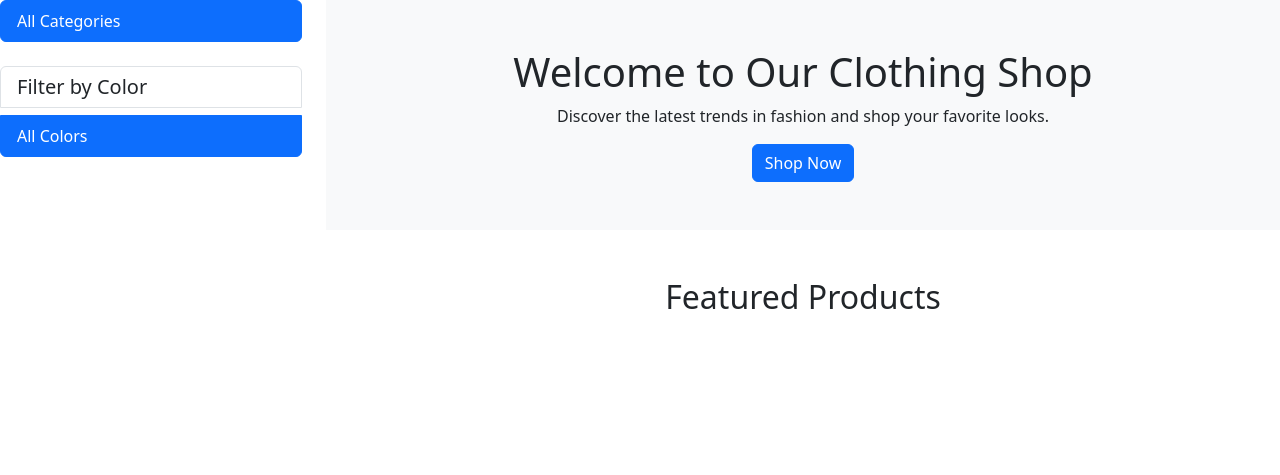
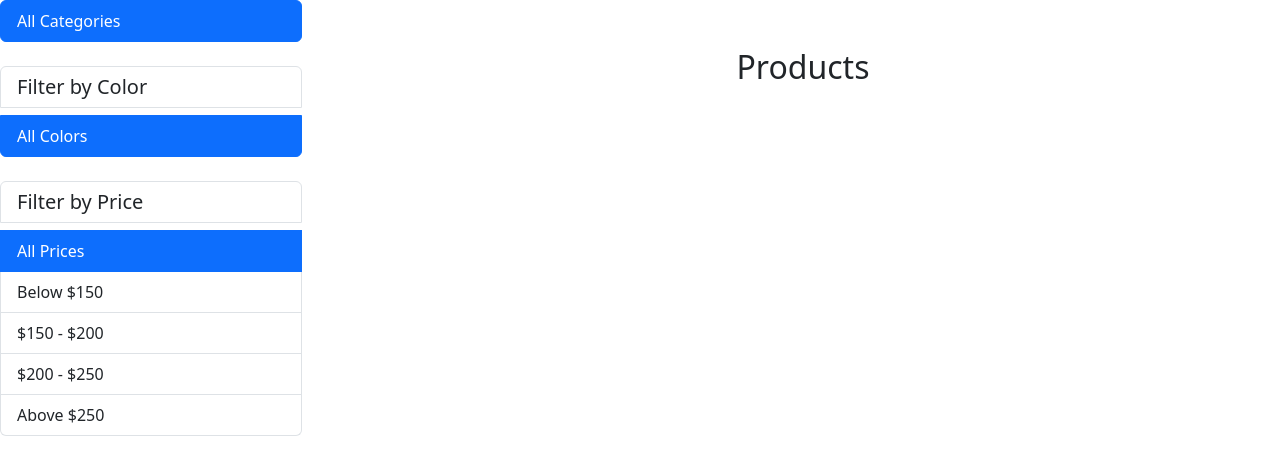
Before and after one commit to NIwanska/WebApp, a Flask app: page / in a window 1280 px wide. Shown: the part 56-531 px from the top of the page. Run offline with Flask 3, Linux system fonts and the light colour scheme; data that the repository does not hold is empty.

Commit message:
filter by price

```diff
--- a/app/templates/main/main.html
+++ b/app/templates/main/main.html
@@ -3,20 +3,20 @@
 
 {% block content %}
 <div class="row">
-    <!-- Categories Sidebar -->
+    <!-- Sidebar -->
     <div class="col-md-3">
         <div class="list-group">
-            <a href="{{ url_for('main.home') }}"
+            <a href="{{ url_for('main.home', color=color_filter, min_price=min_price, max_price=max_price) }}"
                 class="list-group-item list-group-item-action {% if not category_name and not subcategory_id %}active{% endif %}">All
                 Categories</a>
             {% for category in categories|groupby('category_name') %}
             <div>
-                <a href="{{ url_for('main.home', category_name=category.grouper, color=color_filter) }}"
+                <a href="{{ url_for('main.home', category_name=category.grouper, color=color_filter, min_price=min_price, max_price=max_price) }}"
                     class="list-group-item list-group-item-action {% if category_name == category.grouper %}active{% endif %}">
                     {{ category.grouper }}
                 </a>
                 {% for subcategory in category.list %}
-                <a href="{{ url_for('main.home', subcategory_id=subcategory.id, color=color_filter) }}"
+                <a href="{{ url_for('main.home', category_name=category.grouper, subcategory_id=subcategory.id, color=color_filter, min_price=min_price, max_price=max_price) }}"
                     class="list-group-item list-group-item-action ms-3 {% if subcategory_id == subcategory.id %}active{% endif %}">
                     {{ subcategory.subcategory_name }}
                 </a>
@@ -28,45 +28,54 @@
         <!-- Color Filter -->
         <div class="list-group mt-4">
             <h5 class="list-group-item">Filter by Color</h5>
-            <a href="{{ url_for('main.home', category_name=category_name, subcategory_id=subcategory_id) }}"
+            <a href="{{ url_for('main.home', category_name=category_name, subcategory_id=subcategory_id, min_price=min_price, max_price=max_price) }}"
                 class="list-group-item list-group-item-action {% if not color_filter %}active{% endif %}">All Colors</a>
             {% for color in colors %}
-            <a href="{{ url_for('main.home', category_name=category_name, subcategory_id=subcategory_id, color=color) }}"
+            <a href="{{ url_for('main.home', category_name=category_name, subcategory_id=subcategory_id, color=color, min_price=min_price, max_price=max_price) }}"
                 class="list-group-item list-group-item-action {% if color_filter == color %}active{% endif %}">
                 {{ color }}
             </a>
             {% endfor %}
         </div>
+
+        <!-- Price Filter -->
+        <div class="list-group mt-4">
+            <h5 class="list-group-item">Filter by Price</h5>
+            <a href="{{ url_for('main.home', category_name=category_name, subcategory_id=subcategory_id, color=color_filter) }}"
+                class="list-group-item list-group-item-action {% if not min_price and not max_price %}active{% endif %}">All
+                Prices</a>
+            <a href="{{ url_for('main.home', category_name=category_name, subcategory_id=subcategory_id, color=color_filter, min_price=0, max_price=150) }}"
+                class="list-group-item list-group-item-action {% if min_price == 0 and max_price == 150 %}active{% endif %}">Below
+                $150</a>
+            <a href="{{ url_for('main.home', category_name=category_name, subcategory_id=subcategory_id, color=color_filter, min_price=150, max_price=200) }}"
+                class="list-group-item list-group-item-action {% if min_price == 150 and max_price == 200 %}active{% endif %}">$150
+                - $200</a>
+            <a href="{{ url_for('main.home', category_name=category_name, subcategory_id=subcategory_id, color=color_filter, min_price=200, max_price=250) }}"
+                class="list-group-item list-group-item-action {% if min_price == 200 and max_price == 250 %}active{% endif %}">$200
+                - $250</a>
+            <a href="{{ url_for('main.home', category_name=category_name, subcategory_id=subcategory_id, color=color_filter, min_price=250) }}"
+                class="list-group-item list-group-item-action {% if min_price == 250 %}active{% endif %}">Above $250</a>
+        </div>
     </div>
 
+    <!-- Products Section -->
     <div class="col-md-9">
-        <!-- Hero Section -->
-        <section class="bg-light p-5">
-            <div class="container text-center">
-                <h1>Welcome to Our Clothing Shop</h1>
-                <p>Discover the latest trends in fashion and shop your favorite looks.</p>
-                <a href="#" class="btn btn-primary">Shop Now</a>
-            </div>
-        </section>
-
-        <!-- Featured Products -->
         <section class="container my-5">
-            <h2 class="text-center mb-4">Featured Products</h2>
+            <h2 class="text-center mb-4">Products</h2>
             <div class="row">
                 {% for product in products %}
                 <div class="col-md-4">
-                    <div class="card">
+                    <div class="card mb-4">
                         <img src="{{ product.img_url }}" class="card-img-top" alt="{{ product.name }}">
                         <div class="card-body">
                             <h5 class="card-title">{{ product.name }}</h5>
-                            <a href="{{ url_for('products.product_item', product_id=product.id) }}"
-                                class="btn btn-primary">Buy Now</a>
+                            <p class="card-text">${{ product.price }}</p>
+                            <a href="#" class="btn btn-primary">Buy Now</a>
                         </div>
                     </div>
                 </div>
                 {% endfor %}
             </div>
-        </section>
 
             <!-- Pagination -->
             <nav aria-label="Page navigation">
@@ -74,48 +83,16 @@
                     {% if pagination.page > 1 %}
                     <li class="page-item">
                         <a class="page-link"
-                        href="{{ url_for('main.home', page=pagination.page - 1, category_name=category_name, subcategory_id=subcategory_id, color=color_filter) }}"
+                            href="{{ url_for('main.home', page=pagination.page - 1, category_name=category_name, subcategory_id=subcategory_id, color=color_filter, min_price=min_price, max_price=max_price) }}"
                             aria-label="Previous">
                             <span aria-hidden="true">&laquo;</span>
                         </a>
                     </li>
                     {% endif %}
 
-                {% if pagination.page > 3 %}
-                <li class="page-item">
-                    <a class="page-link"
-                        href="{{ url_for('main.home', page=1, category_name=category_name, subcategory_id=subcategory_id, color=color_filter) }}">1</a>
-                </li>
-                {% if pagination.page > 4 %}
-                <li class="page-item disabled">
-                    <a class="page-link" href="#">...</a>
-                </li>
-                {% endif %}
-                {% endif %}
-
-                {% for page_num in range(max(1, pagination.page - 2), min(pagination.pages + 1, pagination.page + 3)) %}
-                <li class="page-item {% if page_num == pagination.page %}active{% endif %}">
-                    <a class="page-link"
-                        href="{{ url_for('main.home', page=page_num, category_name=category_name, subcategory_id=subcategory_id, color=color_filter) }}">{{
-                        page_num }}</a>
-                </li>
-                {% endfor %}
-
-                {% if pagination.page < pagination.pages - 2 %} {% if pagination.page < pagination.pages - 3 %} <li
-                    class="page-item disabled">
-                    <a class="page-link" href="#">...</a>
-                    </li>
-                    {% endif %}
-                    <li class="page-item">
-                        <a class="page-link"
-                            href="{{ url_for('main.home', page=pagination.pages, category_name=category_name, subcategory_id=subcategory_id, color=color_filter) }}">{{
-                            pagination.pages }}</a>
-                    </li>
-                    {% endif %}
-
                     {% if pagination.page < pagination.pages %} <li class="page-item">
                         <a class="page-link"
-                            href="{{ url_for('main.home', page=pagination.page + 1, category_name=category_name, subcategory_id=subcategory_id, color=color_filter) }}"
+                            href="{{ url_for('main.home', page=pagination.page + 1, category_name=category_name, subcategory_id=subcategory_id, color=color_filter, min_price=min_price, max_price=max_price) }}"
                             aria-label="Next">
                             <span aria-hidden="true">&raquo;</span>
                         </a>
@@ -123,6 +100,7 @@
                         {% endif %}
                 </ul>
             </nav>
+        </section>
     </div>
 </div>
 {% endblock %}
--- a/app/views/main.py
+++ b/app/views/main.py
@@ -18,6 +18,8 @@ page_limit = 18
 def home(category_name=None, subcategory_id=None):
     page = request.args.get('page', 1, type=int)
     color_filter = request.args.get('color', None)
+    min_price = request.args.get('min_price', None, type=float)
+    max_price = request.args.get('max_price', None, type=float)
 
     categories = ProductCategory.query.order_by(ProductCategory.category_name, ProductCategory.subcategory_name).all()
 
@@ -31,6 +33,10 @@ def home(category_name=None, subcategory_id=None):
         query = query.filter_by(product_category_id=subcategory_id)
     if color_filter:
         query = query.filter_by(color=color_filter)
+    if min_price is not None:
+        query = query.filter(ProductType.price >= min_price)
+    if max_price is not None:
+        query = query.filter(ProductType.price <= max_price)
 
     total_products = query.count()
     products = query.offset((page - 1) * page_limit).limit(page_limit).all()
@@ -52,4 +58,6 @@ def home(category_name=None, subcategory_id=None):
                            pagination=pagination,
                            color_filter=color_filter,
                            category_name=category_name,
-                           subcategory_id=subcategory_id)
+                           subcategory_id=subcategory_id,
+                           min_price=min_price,
+                           max_price=max_price)
```
Lines whose indentation alone changed are shown as unchanged.
